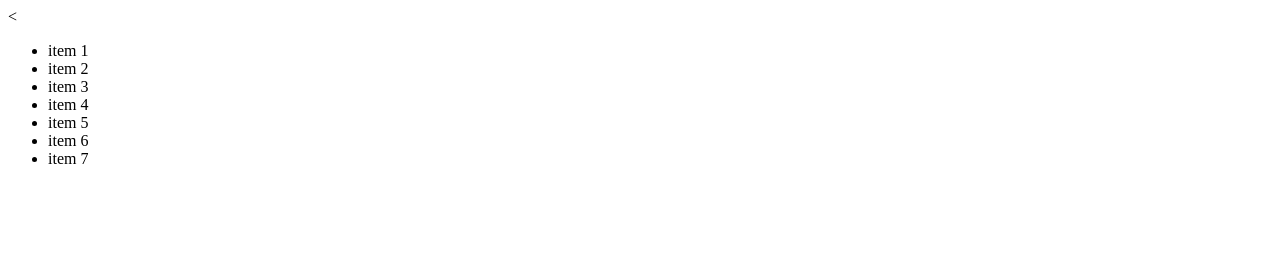
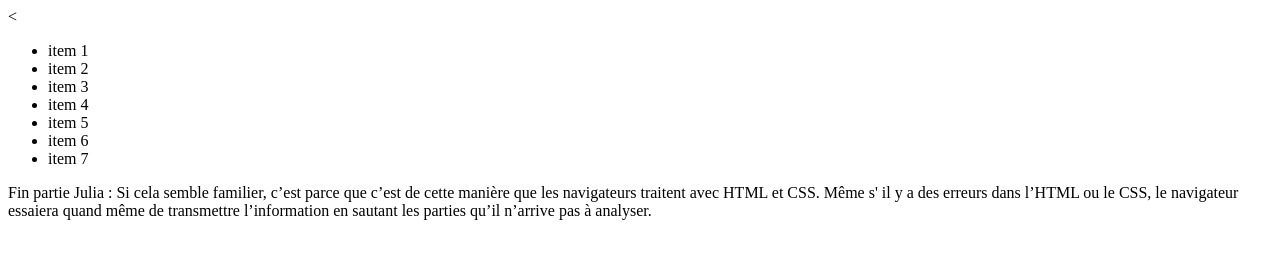
Before and after one commit to Julia-Dupont/Repository1, a plain HTML site: page index.html in a window 1280 px wide. Drawn offline with Linux system fonts and the light colour scheme.

Commit message:
Update index.html

```diff
--- a/index.html
+++ b/index.html
@@ -20,5 +20,9 @@
   </nav>
   </header>
 
+  Fin partie Julia :
+Si cela semble familier, c’est parce que c’est de cette manière que les navigateurs traitent avec HTML et CSS. Même s' il y a des erreurs dans l’HTML ou le CSS, le navigateur essaiera quand même de transmettre l’information en sautant les parties qu’il n’arrive pas à analyser.
+
+
   </body>
 </html>
```
